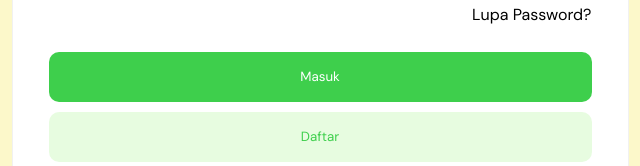
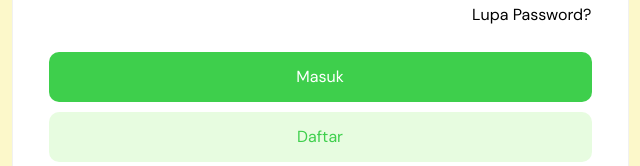
Before and after one commit to abelarmando/Course-Video-Belajar, a plain HTML site: page login.html in a window 1280 px wide. Shown: the part 423-589 px from the top of the page, 320-960 px from the left. Drawn offline with Linux system fonts and the light colour scheme.

Commit message:
mengubah font

```diff
--- a/Styles/styles.css
+++ b/Styles/styles.css
@@ -119,7 +119,7 @@ header{
     border-radius: 10px;
     cursor: pointer;
     color: white;
-    /* font-size: 16px; */
+    font-size: 1rem;
 }
 
 .tombol-daftar {
@@ -130,7 +130,7 @@ header{
     border-radius: 10px;
     cursor: pointer;
     color: #3ECF4C;
-
+    font-size: 1rem;
 }
 
 .atau{
```
